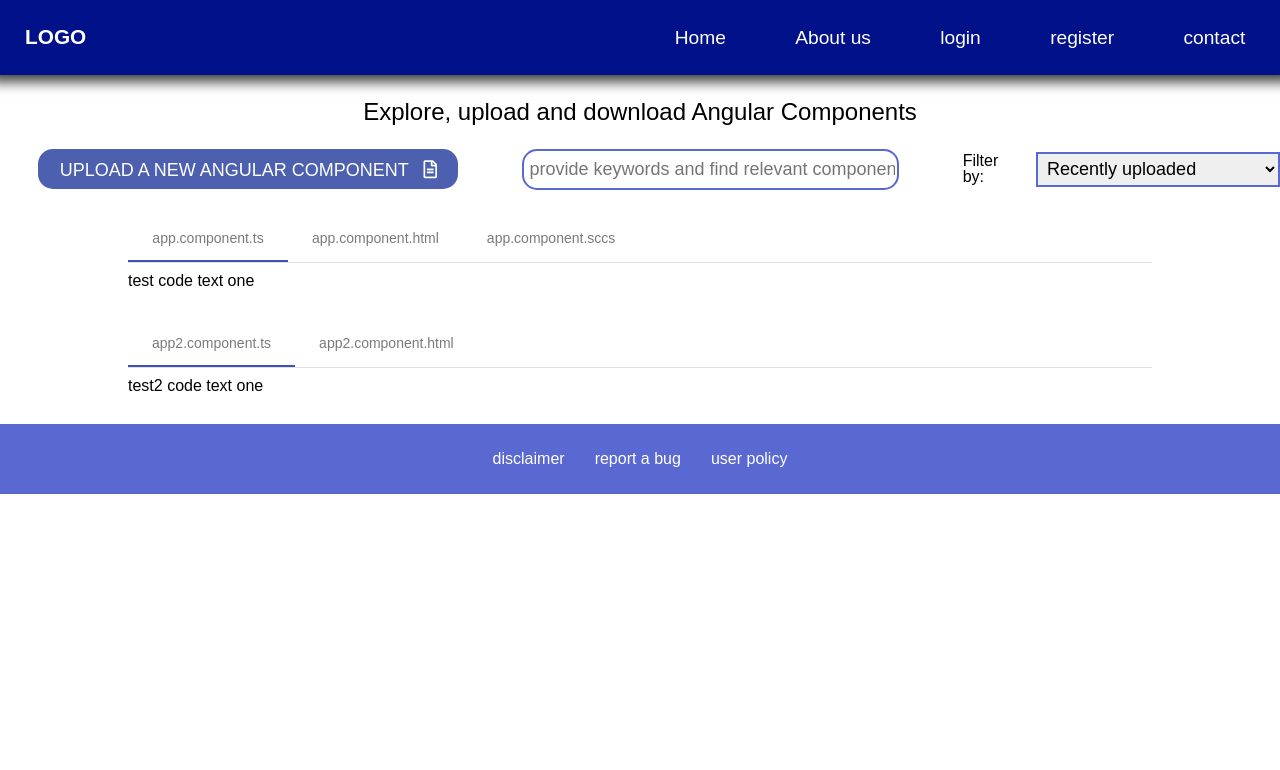
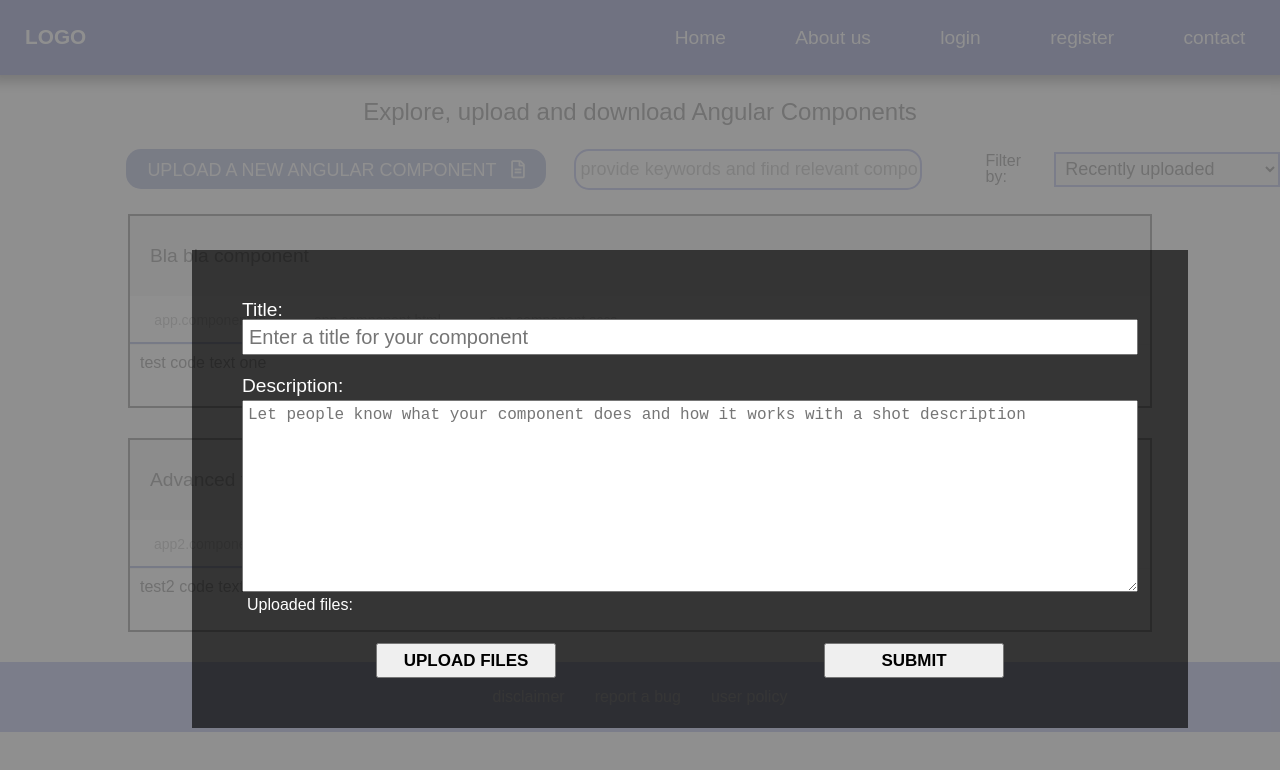
Before and after one commit to RHeckers/component-sharing-platform, an Angular app: page / in a window 1280 px wide. Both pictures are taken after a click on the element "UPLOAD A NEW ANGULAR COMPONENT". Shown: the top 770 px of the page. Built offline with nearby package versions, Linux system fonts and the light colour scheme.

Commit message:
upload new split off and added title and description

```diff
--- a/src/app/app.module.ts
+++ b/src/app/app.module.ts
@@ -11,6 +11,7 @@ import { HomeComponent } from './components/home/home.component';
 import { NavbarComponent } from './components/navbar/navbar.component';
 import { FooterComponent } from './components/footer/footer.component';
 import { SingleComponentComponent } from './components/single-component/single-component.component';
+import { UploadNewComponentComponent } from './components/upload-new-component/upload-new-component.component';
 
 @NgModule({
   declarations: [
@@ -18,7 +19,8 @@ import { SingleComponentComponent } from './components/single-component/single-c
     HomeComponent,
     NavbarComponent,
     FooterComponent,
-    SingleComponentComponent
+    SingleComponentComponent,
+    UploadNewComponentComponent
   ],
   imports: [
     BrowserModule,
--- a/src/app/components/home/home.component.html
+++ b/src/app/components/home/home.component.html
@@ -3,10 +3,8 @@
 </div>
 
 <div class="filterSearchUploadBox">
-    <div class="fileUpload" (click)='fileInput.click()'>
-        <h2 class="fileUploadText" >Upload a new angular component <i class="far fa-file-alt"></i></h2>
-        <input #fileInput type="file" name="fileInput" id="fileInput" class="fileInput" multiple (change)='uploadFile($event)'>
-    </div>
+
+    <app-upload-new-component></app-upload-new-component>
 
     <input class="searchComponents" type="text" placeholder="provide keywords and find relevant components">
 
@@ -19,7 +17,7 @@
 
 <div class="componentsHolder" >
   <div class="componentHolder" *ngFor="let component of components">
-      <app-single-component [names]='component.names' [code]='component.code' ></app-single-component>
+      <app-single-component [title]='component.title' [names]='component.names' [code]='component.code' ></app-single-component>
   </div>
 
 </div>
--- a/src/app/components/home/home.component.scss
+++ b/src/app/components/home/home.component.scss
@@ -15,32 +15,6 @@
     display: flex;
     align-items: center;
 
-    .fileUpload{
-        display: inline-block;
-        min-width: 420px;
-        width: 27%;
-        margin: 25px 3%;
-        background: rgb(76, 96, 175);
-        border-radius: 15px;
-        height: 40px;
-        text-align: center;
-        color: white;
-        cursor: pointer;
-
-        .fileUploadText{
-            text-transform: uppercase;
-            font-size: 18px;
-            padding-top: 11px;
-
-            .fa-file-alt{
-                margin-left: 10px;
-            }
-
-        }
-        .fileInput{
-            visibility: hidden;
-        }
-    }
     .fileUpload:hover{
         transform: scale(1.05);
         color: rgb(76, 96, 175);
@@ -54,7 +28,7 @@
         border-radius: 15px;
         outline: none;
         width: 30%;
-        margin: 0 2%;
+        margin: 0 2% 0 12%;
         border: 2px solid #5a68d1;
         font-size: 18px;
         padding-left: 5px;
--- a/src/app/components/home/home.component.ts
+++ b/src/app/components/home/home.component.ts
@@ -16,10 +16,12 @@ export class HomeComponent implements OnInit {
 
   ngOnInit() {
     this.components = [{
+      title: 'Bla bla component',
       names: ["app.component.ts", "app.component.html", "app.component.sccs"],
       code: ["test code text one", "test code test two"]
     },
     {
+      title: 'Advanced form component',
       names: ["app2.component.ts", "app2.component.html"],
       code: ["test2 code text one", "test2 code test two"]
     }]
@@ -29,19 +31,6 @@ export class HomeComponent implements OnInit {
 
   }
 
-  uploadFile(e){
-    console.log(e.target.files[0]);
-    let files = e.target.files
-    const reader = new FileReader();
-
-    reader.onload = function(e) {
-      let text = reader.result;
-      console.log(text);
-    }
-
-    reader.readAsText(files[0]);
 
 
-  }
-
 }
--- a/src/app/components/single-component/single-component.component.html
+++ b/src/app/components/single-component/single-component.component.html
@@ -1,3 +1,8 @@
-<mat-tab-group>
-  <mat-tab *ngFor="let name of names; let i = index" label={{name}}> <p class="tabText"> {{code[i]}} </p> </mat-tab>
-</mat-tab-group>
+<div class="tabContainer">
+  <h2 class="tabContainerTitle">{{title}}</h2>
+  <mat-tab-group>
+    <mat-tab *ngFor="let name of names; let i = index" label="{{name}}">
+      <p class="tabText">{{ code[i] }}</p>
+    </mat-tab>
+  </mat-tab-group>
+</div>
--- a/src/app/components/single-component/single-component.component.scss
+++ b/src/app/components/single-component/single-component.component.scss
@@ -1,3 +1,18 @@
 .tabText{
-    margin-top: 10px;
+    padding: 10px;
 }
+
+.tabContainer{
+    border: 2px solid black;
+    padding-bottom: 25px;
+}
+
+.tabContainerTitle{
+    height: 50px;
+    top: 0;
+    left: 0;
+    width: calc(100% - 20px);
+    font-size: 1.2rem;
+    background: rgba(211, 211, 211, 0.61);
+    padding: 30px 0px 0 20px;
+}
--- a/src/app/components/single-component/single-component.component.ts
+++ b/src/app/components/single-component/single-component.component.ts
@@ -9,11 +9,11 @@ export class SingleComponentComponent implements OnInit {
 
   @Input() names: Array<any>;
   @Input() code: Array<any>;
+  @Input() title: string;
 
   constructor() { }
 
   ngOnInit() {
-    console.log(this.code)
 
   }
 
--- /dev/null
+++ b/src/app/components/upload-new-component/upload-new-component.component.html
@@ -0,0 +1,31 @@
+<div class="fileUpload" (click)='setTitleAndDescription()'>
+    <h2 class="fileUploadText" >Upload a new angular component <i class="far fa-file-alt"></i></h2>
+    <input #fileInput type="file" name="fileInput" id="fileInput" class="fileInput" multiple (change)='uploadFile($event)'>
+</div>
+
+<div class="titleAndDescription" id="addNewComponentInfo">
+  <div class="addNewContainer">
+      <label for="title" class="addNewLabel">Title: </label>
+      <input type="text" name="title" placeholder="Enter a title for your component">
+      <br>
+
+      <label for="description" class="descriptionLabel addNewLabel" >Description: </label>
+      <textarea name="description" id="componentDescription" cols="30" rows="10" placeholder="Let people know what your component does and how it works with a shot description"></textarea>
+
+      <div class="uploadedFiles" *ngIf="uploadedFiles">
+          <p>Uploaded files: </p>
+          <p *ngFor="let file of uploadedFiles">{{file}}</p>
+      </div>
+
+      <div class="addNewButtonsHolder">
+          <button class="addNewBtn" (click)="fileInput.click()">UPLOAD FILES</button>
+
+          <button class="addNewBtn">SUBMIT</button>
+      </div>
+
+
+
+  </div>
+
+
+</div>
--- /dev/null
+++ b/src/app/components/upload-new-component/upload-new-component.component.scss
@@ -0,0 +1,89 @@
+.fileUpload{
+    display: inline-block;
+    position: relative;
+    min-width: 420px;
+    width: 27%;
+    margin: 25px 3% 25px 30%;
+    background: rgb(76, 96, 175);
+    border-radius: 15px;
+    height: 40px;
+    text-align: center;
+    color: white;
+    cursor: pointer;
+
+    .fileUploadText{
+        text-transform: uppercase;
+        font-size: 18px;
+        padding-top: 11px;
+
+        .fa-file-alt{
+            margin-left: 10px;
+        }
+
+    }
+    .fileInput{
+        visibility: hidden;
+    }
+}
+
+.descriptionLabel{
+    display: block;
+    margin: 5px 0;
+}
+
+.titleAndDescription{
+    background: rgba(128, 128, 128, 0.879);
+    z-index: 1000;
+    display: none;
+    width: 100%;
+    height: 200%;
+    position: fixed;
+    top: 0;
+    left: 0;
+
+}
+
+.addNewContainer{
+    display: flex;
+    flex-direction: column;
+    width: 70%;
+    margin: 250px 15%;
+    background: rgba(0, 0, 0, 0.637);
+    padding: 50px;
+
+    input{
+        height: 30px;
+        font-size: 20px;
+        padding-left: 5px;
+    }
+
+    textarea{
+        padding: 5px;
+        font-size: 16px;
+    }
+
+    .addNewLabel{
+        color: rgb(255, 255, 255);
+        font-size: 1.2rem;
+
+    }
+
+    .addNewButtonsHolder{
+        margin-top: 25px;
+        display: flex;
+        justify-content: space-around;
+
+        .addNewBtn{
+            width: 20%;
+            height: 35px;
+            text-transform: uppercase;
+            font-weight: bold;
+            font-size: 17px;
+        }
+    }
+}
+
+.uploadedFiles{
+    color: white;
+    margin: 5px;
+}
--- /dev/null
+++ b/src/app/components/upload-new-component/upload-new-component.component.ts
@@ -0,0 +1,45 @@
+import { Component, OnInit } from '@angular/core';
+
+@Component({
+  selector: 'app-upload-new-component',
+  templateUrl: './upload-new-component.component.html',
+  styleUrls: ['./upload-new-component.component.scss']
+})
+export class UploadNewComponentComponent implements OnInit {
+
+  uploadedFiles: Array<any> = [];
+  addNewComponentInfo: HTMLElement;
+
+  constructor() { }
+
+  ngOnInit() {
+    this.addNewComponentInfo = document.getElementById('addNewComponentInfo');
+  }
+
+  uploadFile(e){
+    const files = e.target.files
+
+    for(let i = 0; i < files.length; i++){
+      const reader = new FileReader();
+
+      let file = files[i];
+
+      this.uploadedFiles.push(file.name)
+
+      console.log(this.uploadedFiles);
+      reader.onload = function(e) {
+        let text = reader.result;
+        console.log(text);
+      }
+
+      reader.readAsText(file);
+
+    }
+  }
+
+  setTitleAndDescription(){
+    this.addNewComponentInfo.style.display = 'block';
+
+  }
+
+}
```
Also changed, not shown: 1 other file (tests, documents, lock files or other folders).
